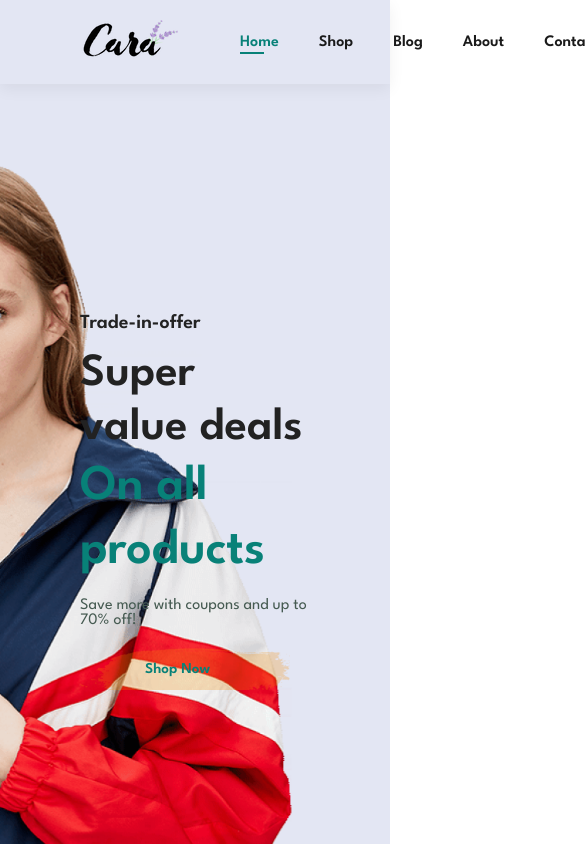
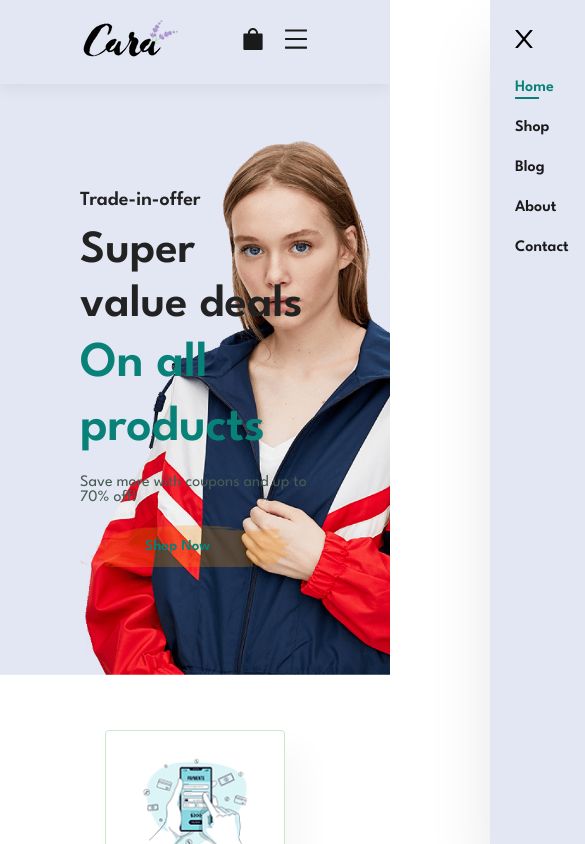
Before and after one commit to benbasty/ecommercereact, a React (Create React App) app: page / in a window 390 px wide. Shown: the top 844 px of the page, 585 px wide, since content can reach past the window. Built offline with nearby package versions, Linux system fonts and the light colour scheme.

Commit message:
Added media queries - Ecommerce website with React

```diff
--- a/src/App.css
+++ b/src/App.css
@@ -45,10 +45,17 @@ p {
   margin: 40px 0;
 }
 
-body {
-  width: 100%;
+html, body {
+  width:100%;
+  overflow-x:hidden;
 }
 
 html {
   scroll-behavior: smooth;
 }
+
+@media screen and (max-width: 799px) {
+  .section-p1 {
+    padding: 40px 40px;
+  }
+}
--- a/src/components/Banner/banner.css
+++ b/src/components/Banner/banner.css
@@ -41,3 +41,12 @@
     background: #088178;
     color: #fff;
 }
+
+@media screen and (max-width: 799px) {
+    #banner {
+        height: 30vh;
+    }
+    #banner h1 {
+        font-size: 38px;
+    }
+}
--- a/src/components/Features/feature.css
+++ b/src/components/Features/feature.css
@@ -51,3 +51,12 @@
 #feature .feature-box:nth-child(6) h6 {
     background-color: #fff2e5;
 }
+
+@media screen and (max-width: 799px) {
+    #feature {
+        justify-content: center;
+    }
+    #feature .feature-box {
+        margin: 15px 15px;
+    }
+}
--- a/src/components/Footer/Footer.js
+++ b/src/components/Footer/Footer.js
@@ -1,5 +1,4 @@
 import './footer.css';
-import LOGO from '../../assets/img/logo.png';
 import app from '../../assets/img/pay/app.jpg';
 import play from '../../assets/img/pay/play.jpg';
 import pay from '../../assets/img/pay/pay.png';
@@ -8,7 +7,7 @@ import {FaFacebookF, FaTwitter, FaInstagram, FaPinterestP, FaYoutube} from 'reac
 
 function Footer() {
     return(
-        <footer className="section-p1">
+        <footer>
             <div className='main-footer'>
                 <div className='contact'>
                     <h4>Contact</h4>
@@ -48,7 +47,7 @@ function Footer() {
                         <img src={app} alt='app'/>
                         <img src={play} alt='play'/>
                     </div>
-                    <p>From App Store or Google Pay</p>
+                    <p>Secured Payment Gateways</p>
                     <img src={pay} alt='pay' className='pay'/>
                 </div>
             </div>
--- a/src/components/Footer/footer.css
+++ b/src/components/Footer/footer.css
@@ -2,6 +2,7 @@ footer .main-footer {
     display: flex;
     justify-content: space-between;
     flex-wrap: wrap;
+    padding: 40px 80px 0 80px;
 }
 
 footer .main-footer .contact,
@@ -15,13 +16,13 @@ footer .main-footer .app {
 footer .main-footer .contact h4 {
     font-weight: 900;
     font-size: 20px;
-    padding-bottom: 30px;
+    padding-bottom: 25px;
 
 }
 
 
 footer .main-footer .contact p {
-    line-height: 0.3;
+    line-height: 0.4;
 }
 
 footer .main-footer .contact p span {
@@ -30,15 +31,17 @@ footer .main-footer .contact p span {
 }
 
 footer .main-footer .contact .follow {
-    padding-top: 12px;
+    padding-top: 10px;
 }
 
 footer .main-footer .contact .socials {
     display: flex;
     justify-content:flex-start;
+
 }
 
 footer .main-footer .contact .socials .icon {
+
     text-decoration: none;
     color: black;
     padding: 0 5px;
@@ -67,7 +70,7 @@ footer .main-footer .contact .socials .icon:nth-child(5):hover {
 footer .main-footer .about h4,
 footer .main-footer .account h4,
 footer .main-footer .app h4 {
-    padding-bottom: 30px;
+    padding-bottom: 25px;
     font-weight: 800;
 }
 
@@ -81,10 +84,8 @@ footer .main-footer .account a {
 }
 
 footer .main-footer .app .download-img img {
-    border: 1px solid #E3E6F3;
-    border-radius: 5px;
-    border-top-color: #088178;
-    border-bottom-color: #088178;
+    border: 1px solid #088178;
+    border-radius: 6px;
 }
 footer .main-footer .app .download-img img:nth-child(1) {
     margin-right: 5px;
@@ -95,5 +96,16 @@ footer .main-footer .app .pay {
 }
 
 footer .copyright {
+    padding-top: 10px;
     text-align: center;
 }
+footer .copyright p {
+    font-weight: 500;
+}
+
+@media screen and (max-width: 799px) {
+footer .main-footer .account,
+footer .main-footer .app  {
+        padding-top: 40px;
+    }
+}
--- a/src/components/Header/Header.js
+++ b/src/components/Header/Header.js
@@ -1,12 +1,24 @@
 import './header.css';
 import logo from '../../assets/img/logo.png';
-import {AiFillShopping} from 'react-icons/ai';
+import {AiFillShopping, AiOutlineMenu, AiOutlineClose} from 'react-icons/ai';
+import { useRef } from 'react';
+
+
+
 function Header() {
+    const nav = useRef();
+    const showNavBar = () => {
+        nav.current.classList.add('show');
+    }
+    const closeNavBar = () => {
+        nav.current.classList.remove('show');
+    }
+
     return(
         <section id="header">
             <a href='#logo'><img src={logo} className='logo' alt='logo'/></a>
             <div>
-                <ul id='navbar'>
+                <ul id='navbar' ref={nav}>
                     {/* later: use switch link to link multiple link with react */}
                     {/* later: add the active code to each links */}
                     <li><a href='#home' className='active'>Home</a></li>
@@ -14,8 +26,13 @@ function Header() {
                     <li><a href='#blog'>Blog</a></li>
                     <li><a href='#about'>About</a></li>
                     <li><a href='#contact'>Contact</a></li>
-                    <li><a href='#home'><AiFillShopping/></a></li>
+                    <li id='shopping-bag'><a href='#shopping'><AiFillShopping/></a></li>
+                    <i id='close' onClick={closeNavBar}><AiOutlineClose /></i>
                 </ul>
+            </div>
+            <div id='mobile'>
+                <i id='shoppingcart'><AiFillShopping /></i>
+                <i id='bar' onClick={showNavBar}><AiOutlineMenu /></i>
             </div>
         </section>
     )
--- a/src/components/Header/header.css
+++ b/src/components/Header/header.css
@@ -11,10 +11,19 @@
     left: 0;
 }
 
+#mobile {
+    display: none;
+    align-items: center;
+}
+
 #navbar {
     display: flex;
     align-items: center;
     justify-content: center;
+}
+
+#navbar #close {
+    visibility: hidden;
 }
 
 #navbar li {
@@ -47,3 +56,57 @@
     bottom: -4px;
     left: 20px;
 }
+
+/* Media Queries */
+/* Ipad Mini Max width 799px */
+@media screen and (max-width: 799px) {
+    #navbar {
+        display: flex;
+        flex-direction: column;
+        align-items: flex-start;
+        justify-content: flex-start;
+        position: fixed;
+        top: 0;
+        right: -350px;
+        height: 100vh;
+        width: 250px;
+        background-color: #E3E6F3;
+        box-shadow: 0 40px 60px rgba(0, 0, 0, 0.1);
+        padding: 80px 0 0 5px;
+        transition: 1s ease;
+
+    }
+
+    #navbar.show {
+        right: 0;
+    }
+
+    #navbar li {
+        margin-bottom: 25px;
+    }
+
+    #mobile {
+        display: flex;
+        align-items: center;
+    }
+
+    #mobile i {
+        color: #1a1a1a;
+        font-size: 28px;
+        padding-left: 15px;
+    }
+
+    #navbar #close {
+        visibility: visible;
+        position: absolute;
+        top: 25px;
+        left: 20px;
+        color: rgb(0, 0, 0);
+        font-size: 28px;
+        font-weight: 900;
+    }
+
+    #navbar #shopping-bag {
+        display: none;
+    }
+}
--- a/src/components/Hero/hero.css
+++ b/src/components/Hero/hero.css
@@ -29,3 +29,10 @@
     font-size: 15px;
 
 }
+
+@media screen and (max-width: 799px) {
+    #hero {
+        height: 70vh;
+        background-position: top 30% right 30%;
+    }
+}
--- a/src/components/NewsLetter/newsletter.css
+++ b/src/components/NewsLetter/newsletter.css
@@ -61,3 +61,9 @@
     background-color: rgb(221, 204, 22);
     border: 1px solid transparent;
 }
+
+@media screen and (max-width: 799px) {
+    #newsletter .form {
+        width: 70%;
+    }
+}
--- a/src/components/Products/featuredProducts.css
+++ b/src/components/Products/featuredProducts.css
@@ -72,3 +72,13 @@
     border-radius: 25px;
     cursor: pointer;
 }
+
+@media screen and (max-width: 799px) {
+    #featuredProducts .product-container {
+        justify-content:center;
+    }
+    #featuredProducts .product {
+        margin: 15px;
+
+    }
+}
--- a/src/components/SmallBanners/smallBanners.css
+++ b/src/components/SmallBanners/smallBanners.css
@@ -53,3 +53,10 @@
     background-color: rgb(14, 88, 35);
     border: 1px solid transparent;
 }
+
+@media screen and (max-width: 799px) {
+    #sm-banner .banner-box {
+        min-width: 100%;
+        height: 35vh;
+    }
+}
```
